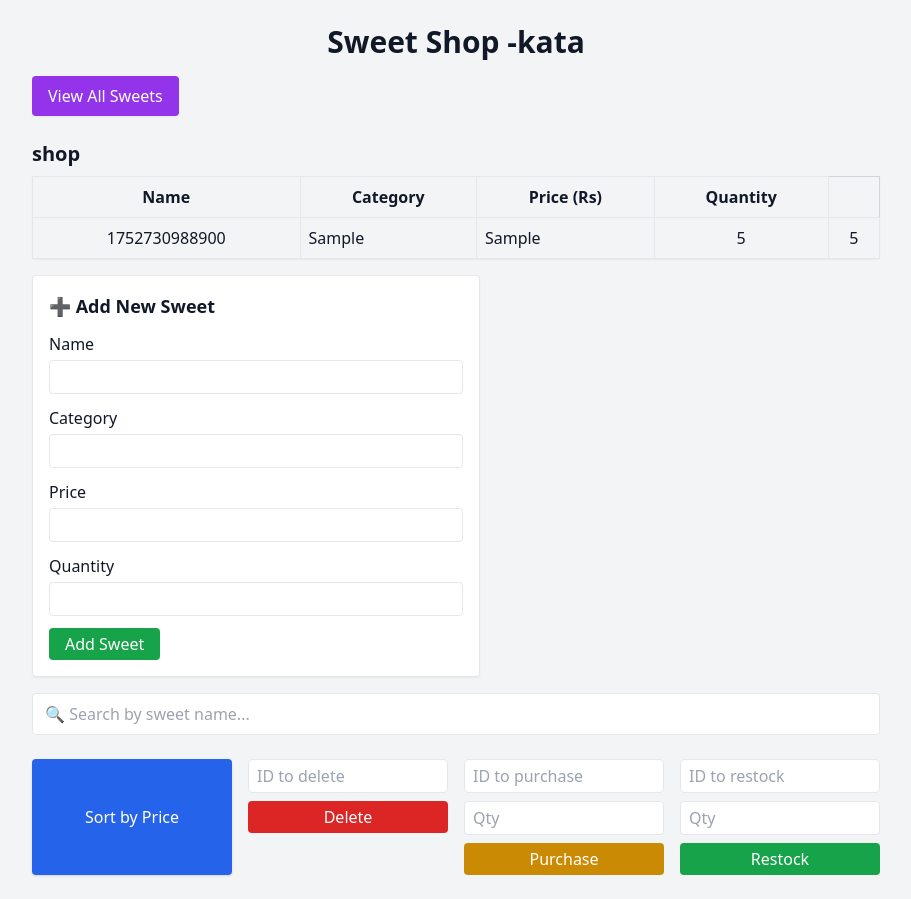
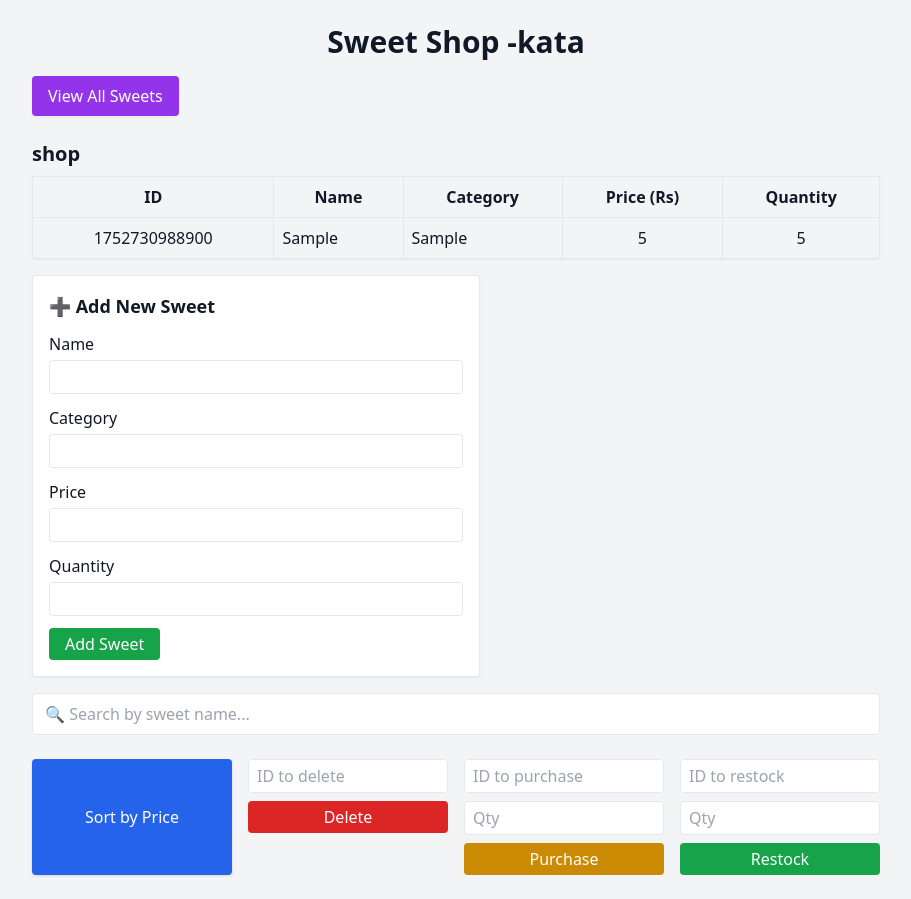
Before and after one commit to Vishaldave45/Sweet-shop, a React (Create React App) app in the folder sweet-shop-kata/: page / in a window 1280 px wide. Both pictures are taken after typing "Sample", "Sample", "5", "5" into the empty fields and a click on the button "Add Sweet". Shown: the whole page, without its empty margins (184-1095 px from the left). Built offline with nearby package versions, Linux system fonts and the light colour scheme.

Commit message:
Fix: Restore 'ID' column header in SweetList to match data layout

```diff
--- a/sweet-shop-kata/src/components/SweetList.jsx
+++ b/sweet-shop-kata/src/components/SweetList.jsx
@@ -10,7 +10,7 @@ const SweetList = ({ sweets }) => {
       <table className="min-w-full border border-gray-300 rounded shadow-sm">
         <thead className="bg-gray-100">
           <tr>
-
+            <th className="border p-2">ID</th> {/* ✅ Re-add this */}
             <th className="border p-2">Name</th>
             <th className="border p-2">Category</th>
             <th className="border p-2">Price (Rs)</th>
```
